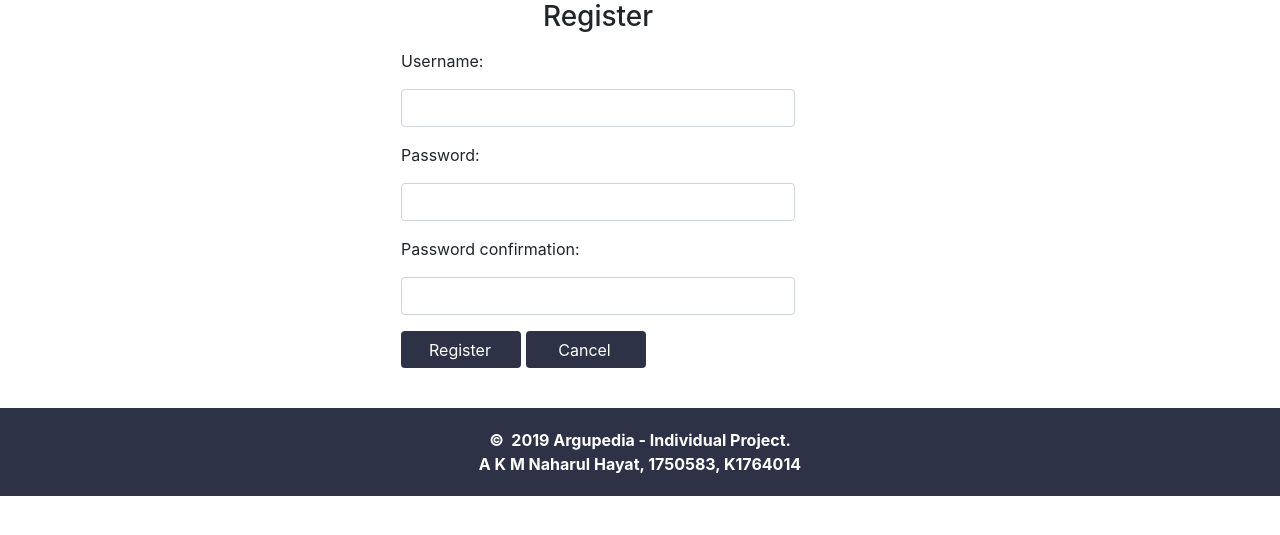
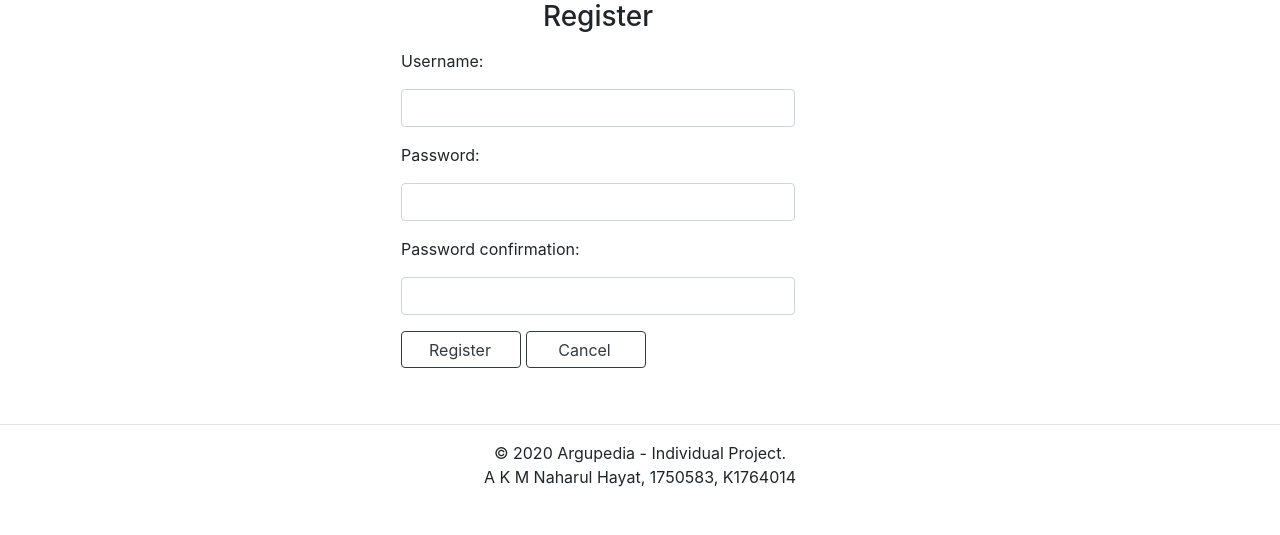
Before and after one commit to Naharul98/Argupedia, a Django app: page /accounts/signup/ in a window 1280 px wide. Shown: the part 56-591 px from the top of the page. Run offline with Django 3.2, Linux system fonts and the light colour scheme; some libraries are stand-ins or nearby versions.

Commit message:
dope styling

```diff
--- a/argupedia/templates/home.html
+++ b/argupedia/templates/home.html
@@ -18,7 +18,7 @@
                 {% if user.is_authenticated %}
                     <div class="col-lg-4 text-right">
                         <div class="btn-group">
-                            <a href="{% url 'choose-scheme-view' pk_post=0 %}" class="btn btn-dark btn-md active">Create a Debate Topic</a>
+                            <a href="{% url 'choose-scheme-view' pk_post=0 %}" class="btn btn-outline-dark">Create a Debate Topic</a>
                         </div>
                     </div>
                 {% endif %}
@@ -65,7 +65,7 @@
             <a href="?page={{ entries.previous_page_number }}" class="btn btn-sm btn-outline-dark">Previous</a>
         {% endif %}
 
-        <span class="current"><em>Page {{ entries.number }} of {{ entries.paginator.num_pages }}.</em></span>
+        <span class="current"><em>Page {{ entries.number }} of {{ entries.paginator.num_pages }}</em></span>
 
         {% if entries.has_next %}
             <a href="?page={{ entries.next_page_number }}" class="btn btn-sm btn-outline-dark">Next</a>
--- a/argupedia/templates/post_detail.html
+++ b/argupedia/templates/post_detail.html
@@ -11,14 +11,14 @@
                     </div>
                     <div class="row ml-2" >
                         {% if not user.is_authenticated %}
-                            <h7 class="pl-3"><a href="accounts/login">Log-in</a> or <a href="accounts/signup">Register</a> to add a discussion!</h7>
+                            <h7 class="pl-3"><a href="/accounts/login/">Login</a> or <a href="/accounts/signup/">Register</a> to contribute to debate!</h7>
                         {% endif %}
                     </div>
                 </div>
                 {% if is_parent %}
                     <div class="col-lg-4 text-right">
                         <div class="btn-group">
-                            <a href="{% url 'visualize-view' root_post_id %}" target="_blank" class="btn btn-dark btn-md active">Visualize</a>
+                            <a href="{% url 'visualize-view' root_post_id %}" target="_blank" class="btn btn-outline-dark">Visualize</a>
                         </div>
                     </div>
                 {% endif %}
--- a/templates/components/footer.html
+++ b/templates/components/footer.html
@@ -1,10 +1,12 @@
-<footer class="section footer-classic context-dark bg-image" style="background: #2d3246; padding-top:20px; padding-bottom:20px; color: white;">
+<footer class="section footer-classic context-dark bg-image" style="padding-bottom:20px;">
+    <hr>
     <div class="container">
         <div class="row justify-content-center">
-            <strong class="rights"><span>©  </span><span class="copyright-year">2019</span><span> </span><span>Argupedia - Individual Project</span>.</strong>
+            <span>©  </span><span class="copyright-year">2020</span><span> </span><span>Argupedia - Individual Project</span>.
         </div>
         <div class="row justify-content-center">
-            <strong></span><span>A K M Naharul Hayat, 1750583, K1764014</span></strong>
+            </span><span>A K M Naharul Hayat, 1750583, K1764014</span>
         </div>
     </div>
+
 </footer>
--- a/templates/registration/login.html
+++ b/templates/registration/login.html
@@ -32,8 +32,8 @@
                                 </div>
                                 {% endif %}
                         {% endfor %}
-                        <input type="submit" name="submit" class="btn btn-md active" style="background-color:#2d3246; color :white; width:120px; padding-left:10px;padding-bottom:5px;" role="button" aria-pressed="true" value="Login"/>
-                        <a href="{% url 'home' %}" class="btn btn-md active" style="background-color:#2d3246; color :white; width:120px; padding-left:10px;padding-bottom:5px;">Cancel</a>
+                        <input type="submit" name="submit" class="btn btn-outline-dark" style="width:120px; padding-left:10px;padding-bottom:5px;" role="button" value="Login"/>
+                        <a href="{% url 'home' %}" class="btn btn-outline-dark" style="width:120px; padding-left:10px;padding-bottom:5px;">Cancel</a>
                 </form>
             </div>
         </div>
--- a/templates/signup.html
+++ b/templates/signup.html
@@ -28,8 +28,8 @@
                                 </div>
                             {% endif %}
                         {% endfor %}
-                        <input type="submit" name="submit" class="btn btn-md active" style="background-color:#2d3246; color :white; width:120px; padding-left:10px;padding-bottom:5px;" role="button" aria-pressed="true" value="Register"/>
-                        <a href="{% url 'home' %}" class="btn btn-md active" style="background-color:#2d3246; color :white; width:120px; padding-left:10px;padding-bottom:5px;">Cancel</a>
+                        <input type="submit" name="submit" class="btn btn-outline-dark" style="width:120px; padding-left:10px;padding-bottom:5px;" role="button" value="Register"/>
+                        <a href="{% url 'home' %}" class="btn btn-outline-dark" style="width:120px; padding-left:10px;padding-bottom:5px;">Cancel</a>
                     </div>
                 </form>
             </div>
```
Also changed, not shown: argupedia/views.py (+19 -1 lines), db.sqlite3.
